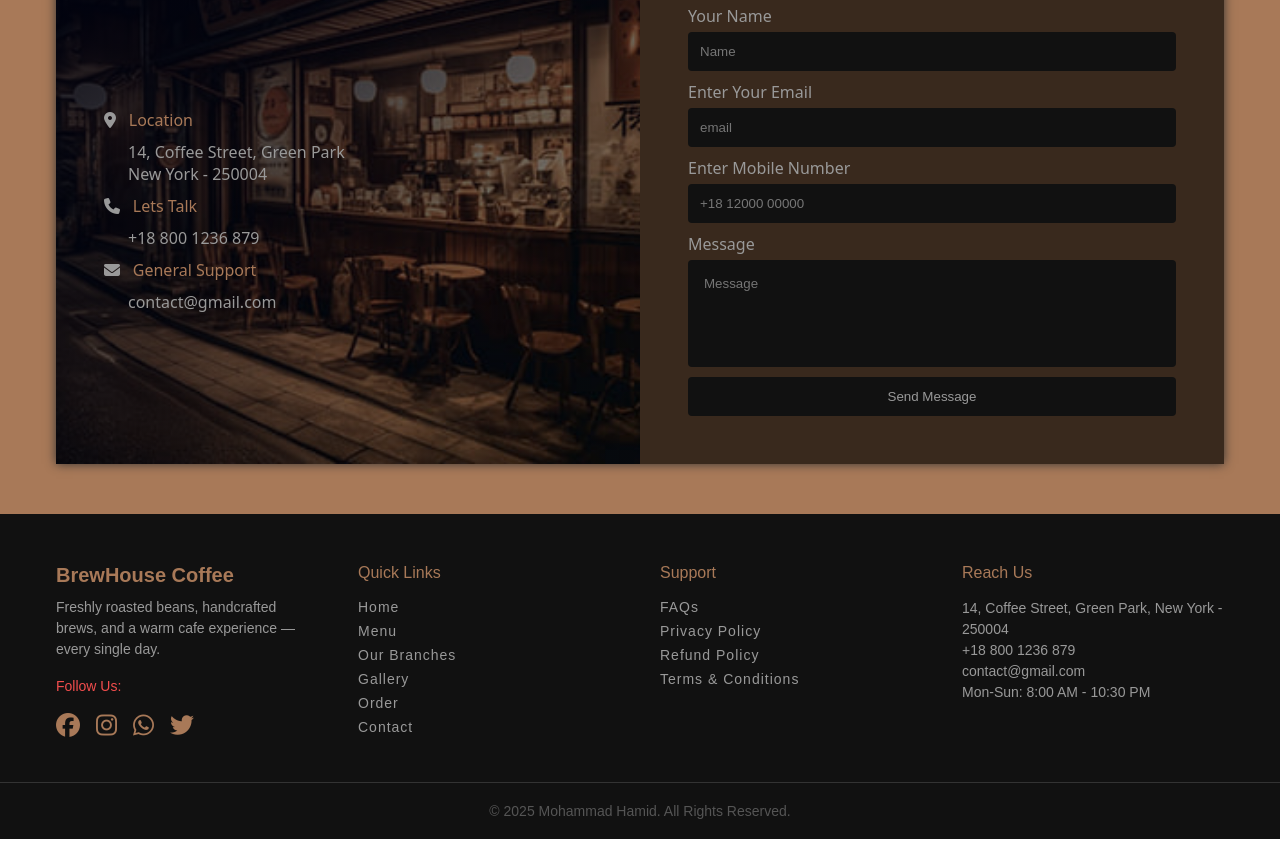
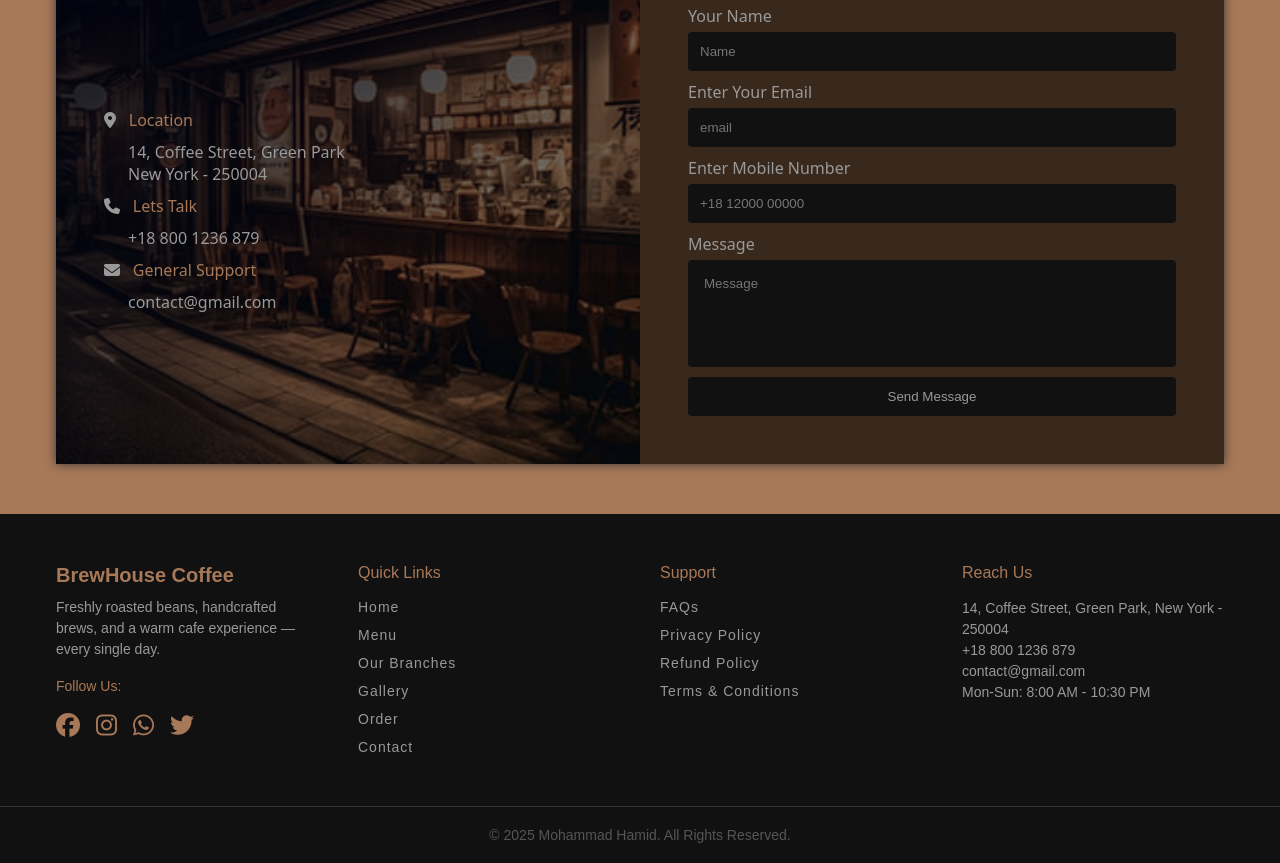
Before and after one commit to mhamid019/brewhousecafe, a plain HTML site: page index.html in a window 1280 px wide. Shown: the part 3640-4503 px from the top of the page. Before the commit the page ends 4479 px from the top, so only its background shows below. Drawn offline with nearby package versions, Linux system fonts and the light colour scheme.

Commit message:
footer font appearance improved

```diff
--- a/index.css
+++ b/index.css
@@ -582,7 +582,7 @@ nav .menu-bar:hover {
 
 .footer-section p {
     color: var(--light-white);
-    font-weight: 200;
+    font-weight: 400;
     font-size: 14px;
 }
 
@@ -604,7 +604,7 @@ h3.footer-logo {
 }
 
 .footer-section .footer-social-icons-msg {
-    color: rgb(241, 77, 77);
+    color: var(--primary-color);
     margin-top: 1rem;
 }
 
@@ -632,7 +632,7 @@ h3.footer-logo {
 }
 
 .footer-links li {
-    margin: 6px 0;
+    margin: 10px 0;
 }
 
 .footer-links a {
@@ -711,7 +711,7 @@ h3.footer-logo {
     }
 
     nav a:not(.logo) {
-        color: var(--coffee-color);
+        color: var(--primary-color);
         display: block;
         width: 100%;
     }
```
